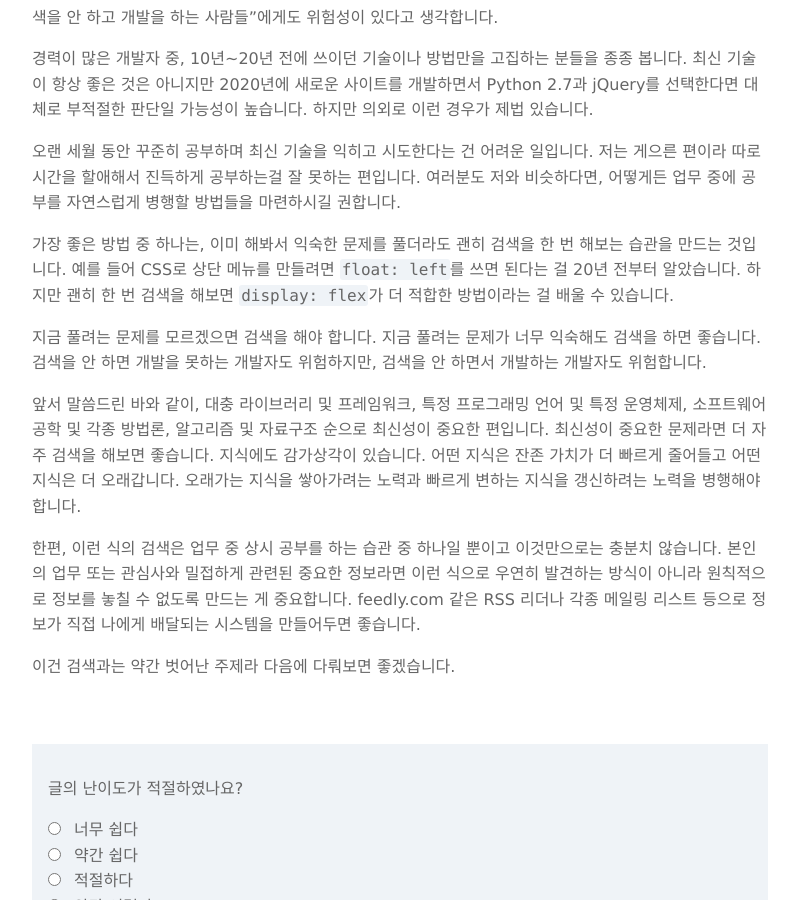
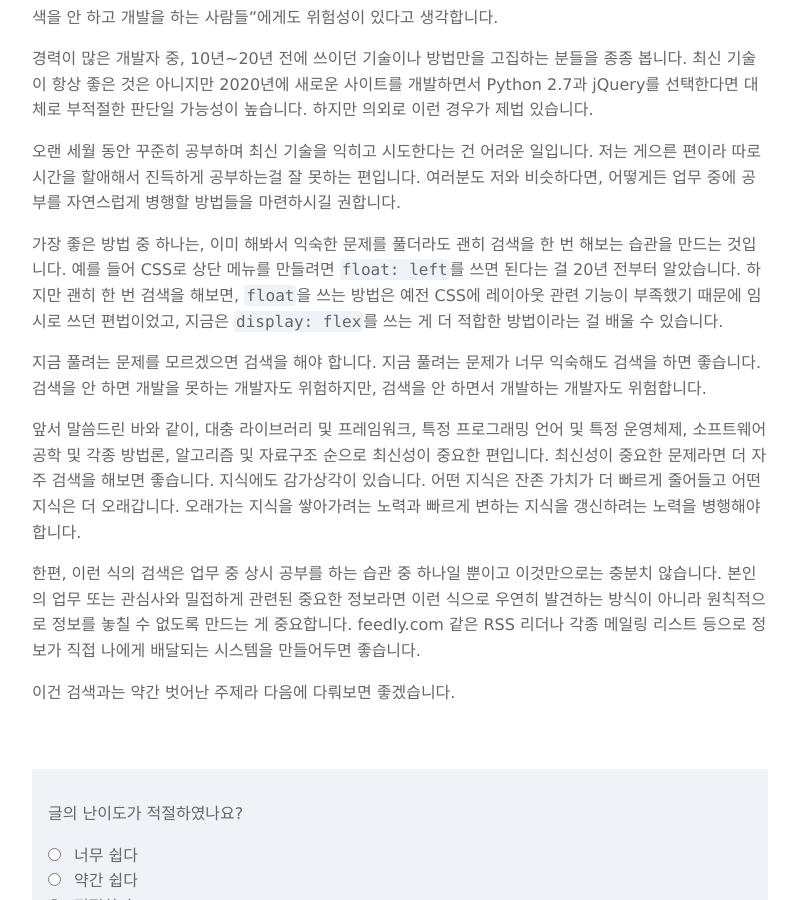
Before and after one commit to boxnwhiskr/boxnwhiskr.github.io, a Jekyll site: the page built from _posts/2020-09-27-ir-for-developers.markdown, in a window 1280 px wide and 900 px high, scrolled down 5085 px. Shown: the whole window, without its empty margins (240-1039 px from the left). Built offline with Jekyll 4.4.1, drawn with Linux system fonts in a browser that asks for light colours; nearby versions of some CDN libraries; some web fonts are replaced.

Commit message:
Update 2020-09-27-ir-for-developers.markdown

```diff
--- a/_posts/2020-09-27-ir-for-developers.markdown
+++ b/_posts/2020-09-27-ir-for-developers.markdown
@@ -99,7 +99,7 @@ date: 2020-09-27
 
 오랜 세월 동안 꾸준히 공부하며 최신 기술을 익히고 시도한다는 건 어려운 일입니다. 저는 게으른 편이라 따로 시간을 할애해서 진득하게 공부하는걸 잘 못하는 편입니다. 여러분도 저와 비슷하다면, 어떻게든 업무 중에 공부를 자연스럽게 병행할 방법들을 마련하시길 권합니다.
 
-가장 좋은 방법 중 하나는, 이미 해봐서 익숙한 문제를 풀더라도 괜히 검색을 한 번 해보는 습관을 만드는 것입니다. 예를 들어 CSS로 상단 메뉴를 만들려면 `float: left`를 쓰면 된다는 걸 20년 전부터 알았습니다. 하지만 괜히 한 번 검색을 해보면 `display: flex`가 더 적합한 방법이라는 걸 배울 수 있습니다.
+가장 좋은 방법 중 하나는, 이미 해봐서 익숙한 문제를 풀더라도 괜히 검색을 한 번 해보는 습관을 만드는 것입니다. 예를 들어 CSS로 상단 메뉴를 만들려면 `float: left`를 쓰면 된다는 걸 20년 전부터 알았습니다. 하지만 괜히 한 번 검색을 해보면, `float`을 쓰는 방법은 예전 CSS에 레이아웃 관련 기능이 부족했기 때문에 임시로 쓰던 편법이었고, 지금은 `display: flex`를 쓰는 게 더 적합한 방법이라는 걸 배울 수 있습니다.
 
 지금 풀려는 문제를 모르겠으면 검색을 해야 합니다. 지금 풀려는 문제가 너무 익숙해도 검색을 하면 좋습니다. 검색을 안 하면 개발을 못하는 개발자도 위험하지만, 검색을 안 하면서 개발하는 개발자도 위험합니다.
 
```
